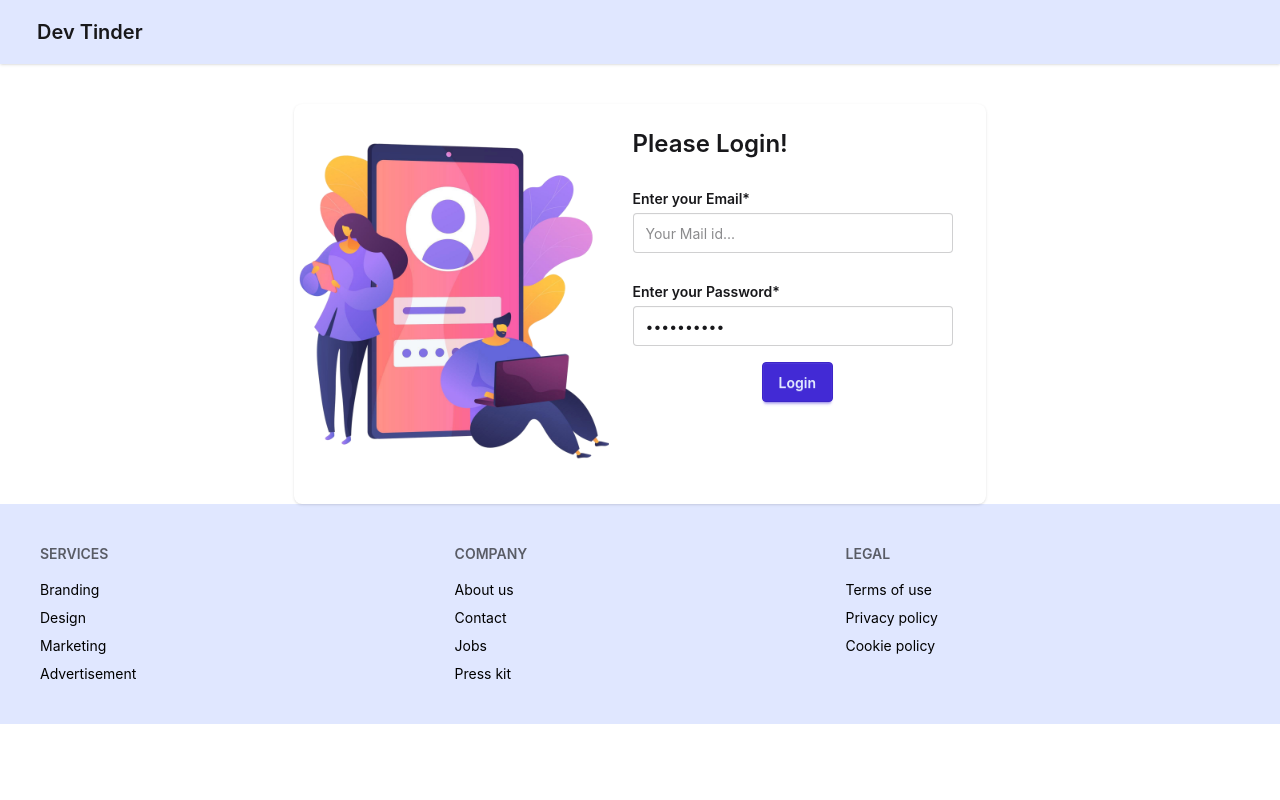
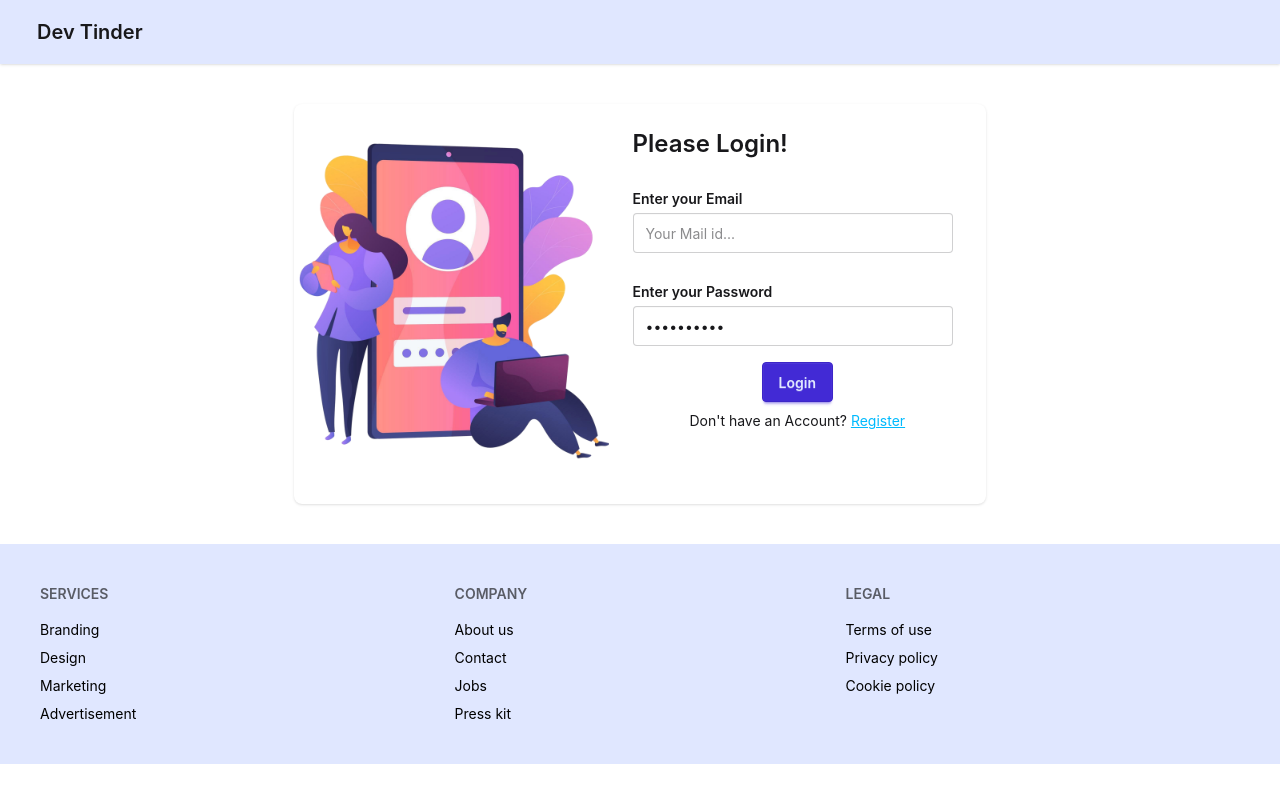
Before and after one commit to diwaker321/webtinderFrontend, a React (Vite) app: page / in a window 1280 px wide. Built offline with nearby package versions, Linux system fonts and the light colour scheme; no server answers.

Commit message:
frontend code has been pushed

```diff
--- a/src/Components/Feed.jsx
+++ b/src/Components/Feed.jsx
@@ -28,7 +28,7 @@ const Feed = () => {
   if(!feedCards)return <ShimmerUi/>
 
   return (
-    <div className='flex gap-8 flex-wrap justify-around items-center py-5'>
+    <div className='flex gap-10 flex-wrap justify-center items-center py-5'>
     {feedCards?.map(res=> <FeedCard data ={res}/>)}
     </div>
   )
--- a/src/Components/Login.jsx
+++ b/src/Components/Login.jsx
@@ -4,18 +4,32 @@ import axios from "axios";
 import { useDispatch } from "react-redux";
 import { addUser } from "../Store/userSlice";
 import { useNavigate } from "react-router-dom";
+import { BASE_URL } from "../utils/constant"
 
 const Login = () => {
   const email = useRef();
   const password = useRef();
+  const firstname = useRef();
+  const lastname = useRef();
+
   const [logindata, setlogindata] = useState();
-  const [erromsg , setErrormsg] = useState("")
+  const [erromsg, setErrormsg] = useState("")
+  const [signupPage, setSignUpPage] = useState(false)
 
   const dispatch = useDispatch();
   const navigate = useNavigate();
 
   const handleLogin = async () => {
     try {
+      if (signupPage) {
+        const response = await axios.post(BASE_URL + "/signup", { emailID: email.current.value, password: password.current.value, firstname: firstname.current.value, lastname: lastname.current.value }, { withCredentials: true })
+        console.log(response);
+        dispatch(addUser(response?.data?.data));
+
+
+        navigate("/profile")
+
+      } else {
         const response = await axios.post(
           "http://localhost:3000/login",
           {
@@ -28,12 +42,20 @@ const Login = () => {
 
         dispatch(addUser(response?.data));
         navigate("/feed");
+      }
     } catch (err) {
       setErrormsg(err?.response?.data)
     }
   };
+
+  const handleSignup = () => {
+    setSignUpPage(!signupPage)
+    console.log(signupPage);
+
+
+  }
   return (
-    <div className="loginContainer flex justify-center item-center mt-10">
+    <div className="loginContainer flex justify-center item-center p-10">
       <div className="card card-side bg-base-100 shadow-sm">
         <div className="imgDiv w-5/11">
           <figure>
@@ -42,8 +64,32 @@ const Login = () => {
         </div>
         <div className="card-body w-6/11">
           <h2 className="card-title text-2xl">Please Login!</h2>
+          {signupPage && (
+            <>
               <legend className="fieldset-legend mt-5 p-0">
-            Enter your Email*
+                Enter your FirstName
+              </legend>
+              <input
+                ref={firstname}
+                type="text"
+                className="input"
+                placeholder="Your Firstname..."
+              />
+
+              <legend className="fieldset-legend mt-5 p-0">
+                Enter your Lastname
+              </legend>
+              <input
+                ref={lastname}
+                type="text"
+                className="input"
+                placeholder="Your Lastname..."
+              />
+
+            </>
+          )}
+          <legend className="fieldset-legend mt-5 p-0">
+            Enter your Email
           </legend>
           <input
             ref={email}
@@ -53,7 +99,7 @@ const Login = () => {
           />
 
           <legend className="fieldset-legend mt-5 p-0">
-            Enter your Password*
+            Enter your Password
           </legend>
           <input
             ref={password}
@@ -67,8 +113,33 @@ const Login = () => {
               <p className="text-red-600 m-0 p-0">{erromsg}</p>
             </div>
             <button onClick={handleLogin} className="btn btn-primary">
-              Login
+              {signupPage ? "Signup" : "Login"}
             </button>
+            <p className="">
+              {signupPage ? (
+
+                <>
+                  Existing User?{" "}
+                  <span
+                    className="cursor-pointer underline text-info"
+                    onClick={handleSignup}
+                  >
+                    Login Here
+                  </span>
+                </>
+              ) : (
+                <>
+                  Don't have an Account?{" "}
+                  <span
+                    className="cursor-pointer underline text-info"
+                    onClick={handleSignup}
+                  >
+                    Register
+                  </span>
+                </>
+
+              )}
+            </p>
           </div>
         </div>
       </div>
```
Lines whose indentation alone changed are shown as unchanged.
